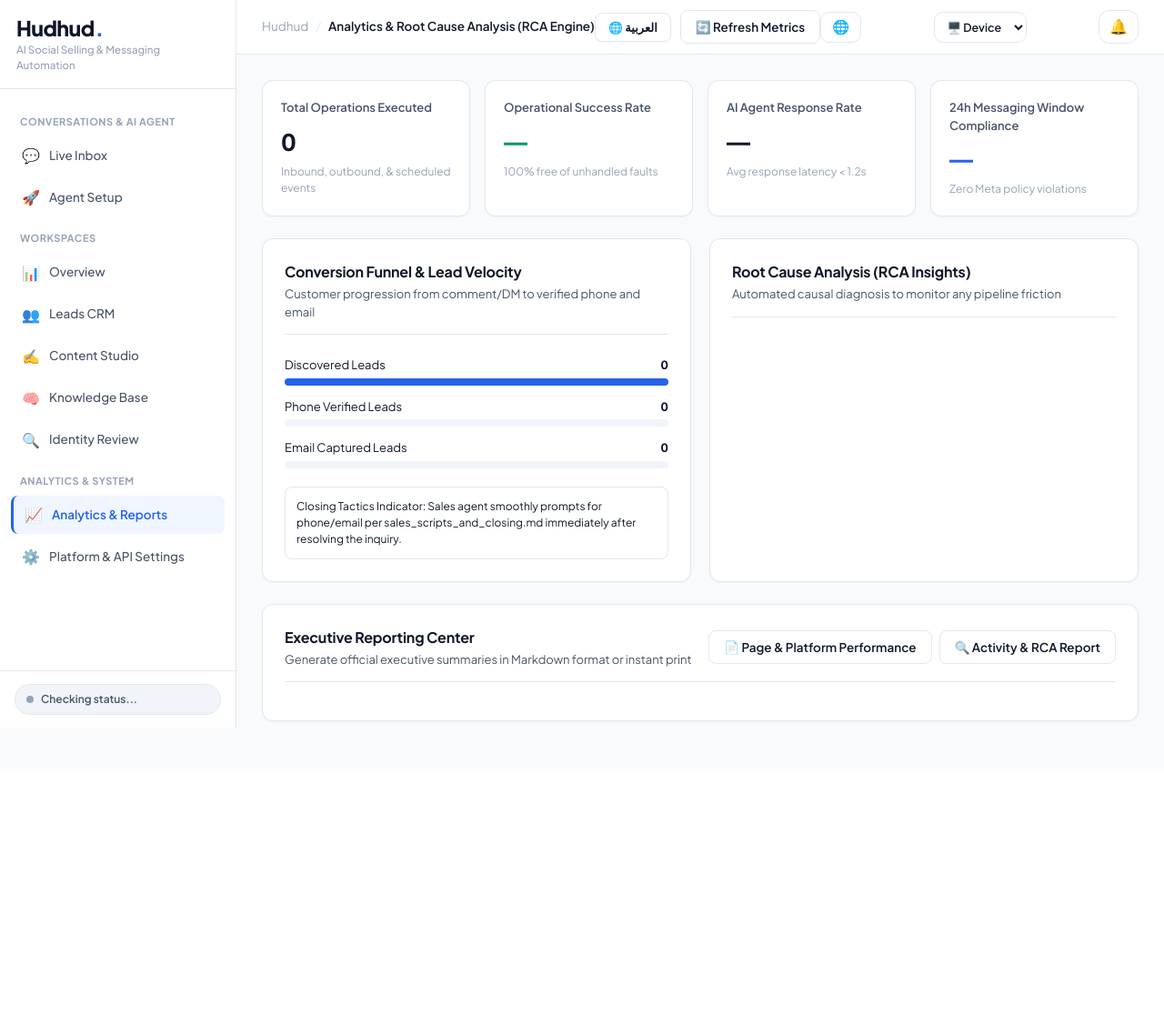
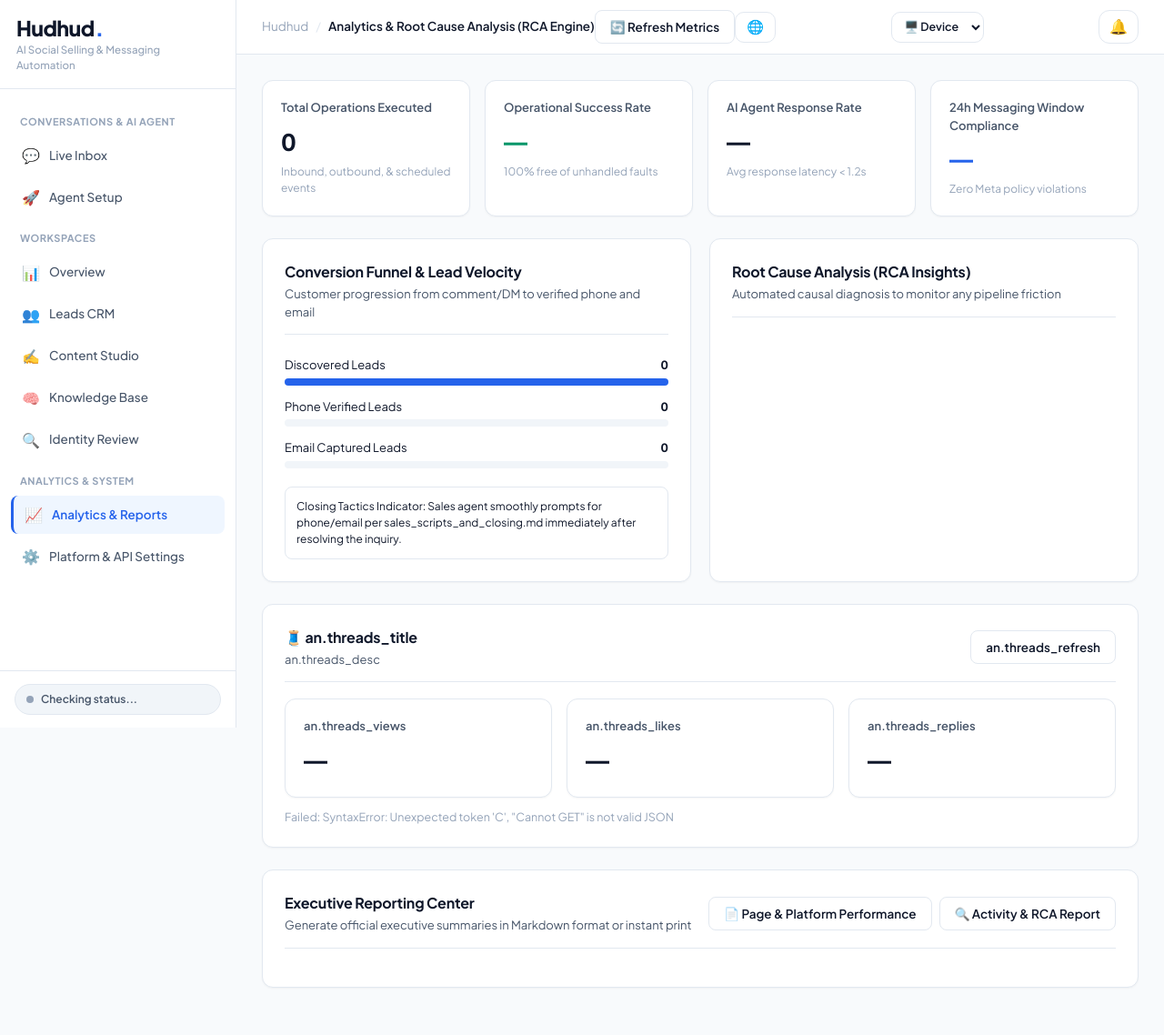
Before and after one commit to karim-abdalwahid/hudhud-radar, a Python web app: template src/templates/analytics.html in a window 1280 px wide. Shown: the whole page at 91% size. Before the commit the page ends 800 px from the top, so only its background shows below. Run offline with Jinja, Linux system fonts and the light colour scheme; the template is opened without the code that fills it, so the values that code supplies are empty.

Commit message:
feat(app-review): identity chip (public_profile) + threads insights card + language control dedupe - /auth/me now returns full_name; sidebar chip shows name + avatar initial (public_profile demo); analytics gains Threads Insights card (views/likes/replies live from /api/threads/insights - threads_manage_insights demo, verified live against the real API); duplicate inline lang buttons removed from all 9 dashboard templates (the saas.js globe is the single control; landing/onboarding/auth keep their own - no app-topbar there)

```diff
--- a/src/templates/analytics.html
+++ b/src/templates/analytics.html
@@ -54,9 +54,6 @@
                     <span class="crumb-current" data-i18n="an.title">Analytics & Root Cause Analysis (RCA Engine)</span>
                 </div>
                 <div class="topbar-actions" style="display:flex; gap:10px; align-items:center;">
-                    <button type="button" class="lang-switcher-btn" onclick="window.hudhudI18n.toggle()">
-                        <span data-i18n="lang.switch_btn">🌐 العربية</span>
-                    </button>
                     <button class="btn-secondary" onclick="loadAnalyticsData()" data-i18n="an.refresh_btn">🔄 Refresh Metrics</button>
                 </div>
             </header>
@@ -147,6 +144,24 @@
                             <!-- Rendered from REAL activity_logs breakdown — no static claims -->
                         </div>
                     </div>
+                </div>
+
+
+                <!-- Threads Insights (threads_manage_insights) -->
+                <div class="panel-section" id="threads-insights-panel">
+                    <div class="panel-header">
+                        <div>
+                            <h2 class="panel-title">🧵 <span data-i18n="an.threads_title">Threads Insights</span></h2>
+                            <div class="panel-desc" data-i18n="an.threads_desc">Views, likes and replies across your connected Threads account — read live from the Threads API.</div>
+                        </div>
+                        <button class="btn-secondary" onclick="loadThreadsInsights()" data-i18n="an.threads_refresh">🔄 Refresh</button>
+                    </div>
+                    <div class="metrics-strip" style="margin-bottom:12px;">
+                        <div class="metric-card"><div class="metric-label" data-i18n="an.threads_views">Views</div><div class="metric-val" id="th-views">—</div></div>
+                        <div class="metric-card"><div class="metric-label" data-i18n="an.threads_likes">Likes</div><div class="metric-val" id="th-likes">—</div></div>
+                        <div class="metric-card"><div class="metric-label" data-i18n="an.threads_replies">Replies</div><div class="metric-val" id="th-replies">—</div></div>
+                    </div>
+                    <div id="threads-insights-status" style="font-size:12.5px;color:var(--text-muted);"></div>
                 </div>
 
                 <!-- Executive Reports Center -->
@@ -306,6 +321,27 @@
         }
 
         document.addEventListener('DOMContentLoaded', loadAnalyticsData);
-    </script>
+
+        // ==================== Threads Insights (Wave 9.8) ====================
+        async function loadThreadsInsights() {
+            const status = document.getElementById('threads-insights-status');
+            try {
+                const r = await fetch('/api/threads/insights?metric=views,likes,replies');
+                const d = await r.json();
+                if (d.status !== 'success') {
+                    status.textContent = d.reason || d.detail || 'Insights unavailable';
+                    return;
+                }
+                const byName = {};
+                (d.insights || []).forEach(row => { byName[row.name] = (row.values || [])[0]?.value ?? 0; });
+                document.getElementById('th-views').textContent = byName['views'] ?? '—';
+                document.getElementById('th-likes').textContent = byName['likes'] ?? '—';
+                document.getElementById('th-replies').textContent = byName['replies'] ?? '—';
+                status.textContent = '';
+            } catch (e) { status.textContent = 'Failed: ' + e; }
+        }
+        document.addEventListener('DOMContentLoaded', loadThreadsInsights);
+
+</script>
 </body>
 </html>
--- a/src/templates/automations.html
+++ b/src/templates/automations.html
@@ -543,9 +543,6 @@
                     <span class="crumb-current" data-i18n="auto.title">Visual Automation & Workflows Builder</span>
                 </div>
                 <div class="topbar-actions" style="display:flex; gap:12px; align-items:center;">
-                    <button type="button" class="lang-switcher-btn" onclick="window.hudhudI18n.toggle()">
-                        <span data-i18n="lang.switch_btn">🌐 العربية</span>
-                    </button>
                     <button class="btn-secondary" onclick="openNewRuleModal()" style="display:flex; align-items:center; gap:6px; font-weight:700;">
                         <span>⚡</span> <span data-i18n="auto.new_rule">+ New Auto-Reply Rule</span>
                     </button>
--- a/src/templates/identity.html
+++ b/src/templates/identity.html
@@ -54,9 +54,6 @@
                     <span class="crumb-current" data-i18n="id.title">Identity Verification & Review Queue</span>
                 </div>
                 <div class="topbar-actions" style="display:flex; gap:10px; align-items:center;">
-                    <button type="button" class="lang-switcher-btn" onclick="window.hudhudI18n.toggle()">
-                        <span data-i18n="lang.switch_btn">🌐 العربية</span>
-                    </button>
                     <button class="btn-secondary" onclick="loadQueueData()" data-i18n="id.refresh_btn">🔄 Refresh Queue</button>
                 </div>
             </header>
--- a/src/templates/inbox.html
+++ b/src/templates/inbox.html
@@ -261,9 +261,6 @@
                     <span class="crumb-current" data-i18n="inbox.title">Unified Live Inbox</span>
                 </div>
                 <div class="topbar-actions">
-                    <button type="button" class="lang-switcher-btn" onclick="window.hudhudI18n.toggle()">
-                        <span data-i18n="lang.switch_btn">🌐 العربية</span>
-                    </button>
                     <span class="badge badge-success" data-i18n="inbox.ai_active_pill">⚡ Auto-Reply: Active (avg 3.4s)</span>
                 </div>
             </header>
--- a/src/templates/knowledge.html
+++ b/src/templates/knowledge.html
@@ -54,9 +54,6 @@
                     <span class="crumb-current" data-i18n="kb.title">Knowledge Base</span>
                 </div>
                 <div class="topbar-actions" style="display:flex; gap:10px; align-items:center;">
-                    <button type="button" class="lang-switcher-btn" onclick="window.hudhudI18n.toggle()">
-                        <span data-i18n="lang.switch_btn">🌐 العربية</span>
-                    </button>
                     <button class="btn-secondary" onclick="syncWithMeta()" id="btn-sync-meta" data-i18n="kb.sync_meta_btn">🔄 Sync & Ingest from Meta</button>
                     <button class="btn-primary" onclick="showNewDocModal()" data-i18n="kb.new_doc_btn">+ New Knowledge Doc</button>
                 </div>
--- a/src/templates/leads.html
+++ b/src/templates/leads.html
@@ -54,9 +54,6 @@
                     <span class="crumb-current" data-i18n="leads.title">Leads CRM & Sales Pipeline</span>
                 </div>
                 <div class="topbar-actions">
-                    <button type="button" class="lang-switcher-btn" onclick="window.hudhudI18n.toggle()">
-                        <span data-i18n="lang.switch_btn">🌐 العربية</span>
-                    </button>
                     <button class="btn-secondary" onclick="loadLeadsData()" data-i18n="leads.refresh_btn">🔄 Refresh Leads</button>
                 </div>
             </header>
--- a/src/templates/overview.html
+++ b/src/templates/overview.html
@@ -55,9 +55,6 @@
                     <span class="crumb-current" data-i18n="dash.title">Executive Overview Dashboard</span>
                 </div>
                 <div class="topbar-actions">
-                    <button type="button" class="lang-switcher-btn" onclick="window.hudhudI18n.toggle()">
-                        <span data-i18n="lang.switch_btn">🌐 العربية</span>
-                    </button>
                     <a href="/studio" class="btn-primary" data-i18n="topbar.new_post">+ Create Post</a>
                 </div>
             </header>
--- a/src/templates/settings.html
+++ b/src/templates/settings.html
@@ -54,9 +54,6 @@
                     <span class="crumb-current" data-i18n="set.title">Platform Settings & Cloud Integration</span>
                 </div>
                 <div class="topbar-actions" style="display:flex; gap:10px; align-items:center;">
-                    <button type="button" class="lang-switcher-btn" onclick="window.hudhudI18n.toggle()">
-                        <span data-i18n="lang.switch_btn">🌐 العربية</span>
-                    </button>
                     <button class="btn-secondary" onclick="loadSettingsStatus()" data-i18n="set.check_conn_btn">🔄 Check Connection Now</button>
                 </div>
             </header>
--- a/src/templates/static/saas.js
+++ b/src/templates/static/saas.js
@@ -243,12 +243,15 @@ async function injectSessionUser() {
         if (existing) return;
 
         const isAr = window.hudhudI18n && window.hudhudI18n.currentLang === 'ar';
+        const displayName = me.full_name || me.email || '';
+        const initial = (me.full_name || me.email || '?').trim()[0].toUpperCase();
         const chip = document.createElement('div');
         chip.id = 'hudhud-user-chip';
         chip.style.cssText = 'display:flex;align-items:center;gap:8px;padding:10px 12px;margin-top:8px;border-top:1px solid var(--border-default);';
         chip.innerHTML = `
+            <div class="hudhud-avatar" title="${escapeHtml(displayName)}" style="width:32px;height:32px;flex-shrink:0;border-radius:50%;background:var(--accent-blue,#2563eb);color:#fff;display:flex;align-items:center;justify-content:center;font-size:13px;font-weight:800;">${escapeHtml(initial)}</div>
             <div style="min-width:0;flex:1;">
-                <div style="font-size:12px;font-weight:600;color:var(--text-primary);white-space:nowrap;overflow:hidden;text-overflow:ellipsis;">${escapeHtml(me.email || '')}</div>
+                <div style="font-size:12px;font-weight:600;color:var(--text-primary);white-space:nowrap;overflow:hidden;text-overflow:ellipsis;">${escapeHtml(displayName)}</div>
                 <div style="font-size:10.5px;color:var(--text-muted);">${me.role === 'admin' ? (isAr ? 'مدير النظام' : 'Administrator') : (isAr ? 'مستخدم' : 'User')}</div>
             </div>
             <button onclick="hudhudLogout()" title="${isAr ? 'تسجيل الخروج' : 'Sign out'}" style="flex-shrink:0;background:none;border:1px solid var(--border-default);border-radius:8px;padding:6px 10px;cursor:pointer;font-size:13px;color:var(--text-secondary);">⏻</button>
--- a/src/templates/studio.html
+++ b/src/templates/studio.html
@@ -78,9 +78,6 @@
                     <span class="crumb-current" id="studio-crumb-view" style="color:var(--accent-blue);" data-i18n="st.subnav_ai">AI Content Creator</span>
                 </div>
                 <div class="topbar-actions" style="display:flex; gap:10px; align-items:center;">
-                    <button type="button" class="lang-switcher-btn" onclick="window.hudhudI18n.toggle()">
-                        <span data-i18n="lang.switch_btn">🌐 العربية</span>
-                    </button>
                     <button class="btn-primary" onclick="syncLiveMetaPosts()" id="btn-sync-meta-feed" data-i18n="st.sync_live_btn">🔄 Sync Live Posts & Reels</button>
                     <button class="btn-secondary" onclick="triggerSchedulerTick()" data-i18n="st.scheduler_check_btn">⚡ Check Scheduled Queue</button>
                 </div>
```
Also changed, not shown: src/modules/auth_module/__init__.py (+9 -0 lines).
